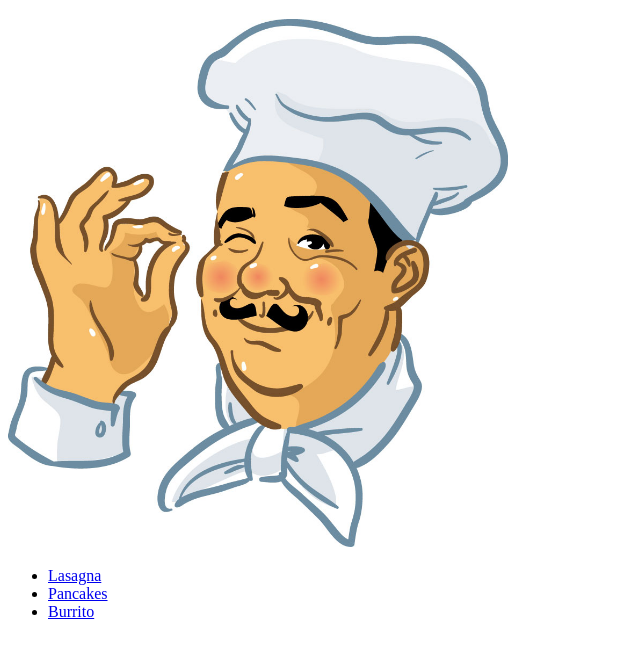
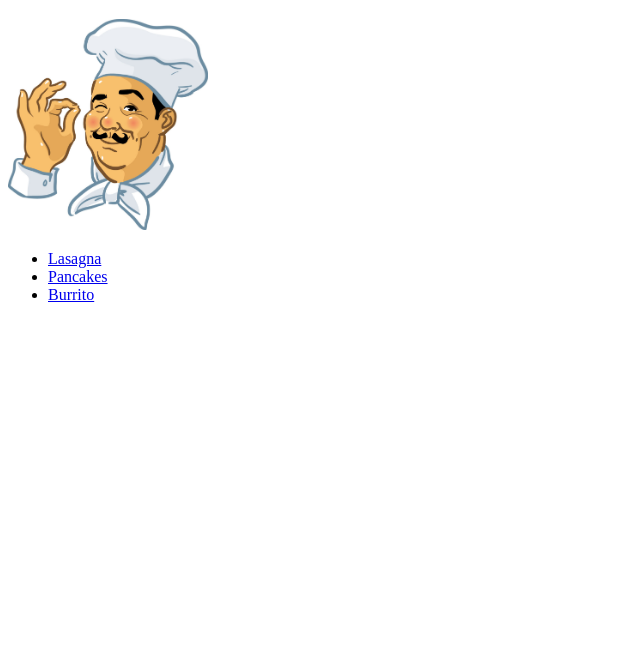
Before and after one commit to tope-dev/odin-recipes, a plain HTML site: page index.html in a window 1280 px wide. Shown: the part 61-716 px from the top of the page, without its empty margins (0-640 px from the left). Drawn offline with Linux system fonts and the light colour scheme.

Commit message:
Fix homepage image Chef size
Changed from 500px to 200px.

```diff
--- a/index.html
+++ b/index.html
@@ -8,7 +8,7 @@
   </head>
   <body>
     <h1>Odin Recipes</h1>
-    <img src="/img/chef.jpg" alt="" style="width: 500px;">
+    <img src="/img/chef.jpg" alt="" style="width: 200px;">
     <ul>
         <li>
             <a href="./recipes/lasagna.html">Lasagna</a>
```
